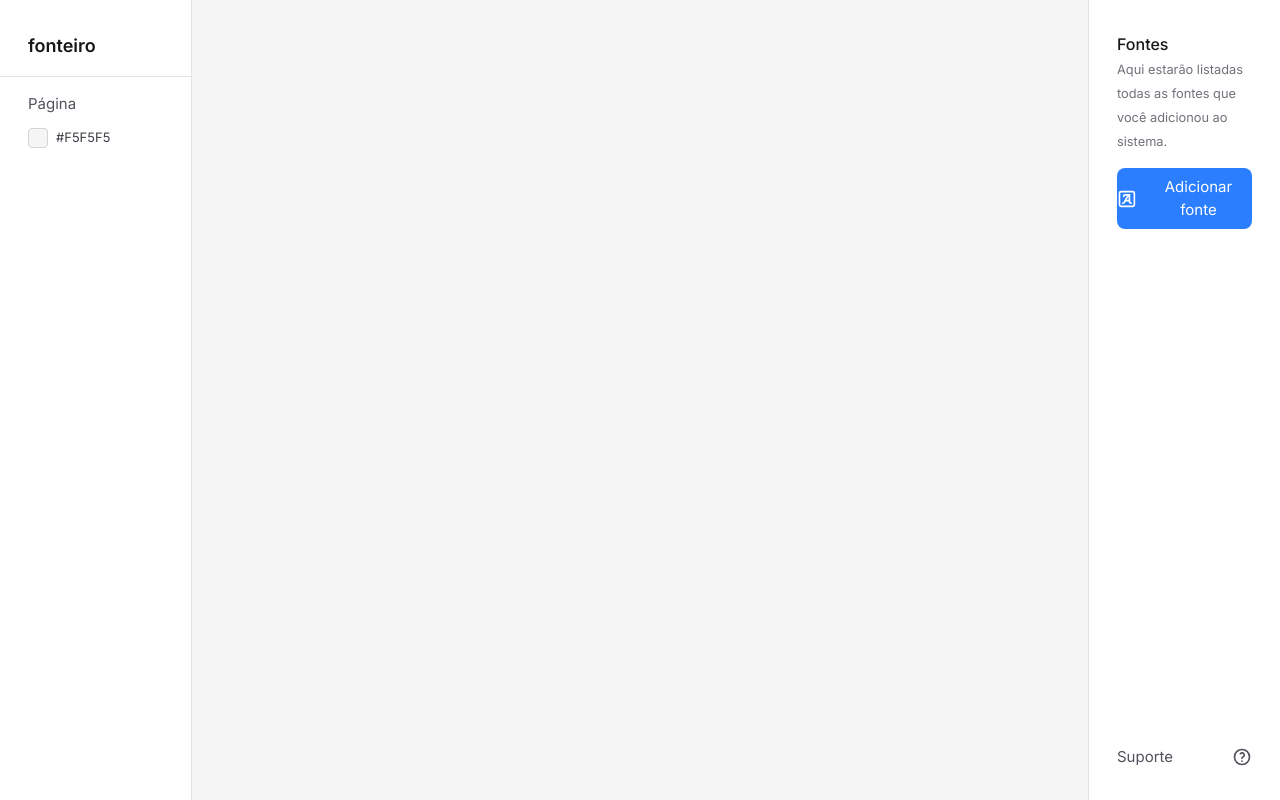
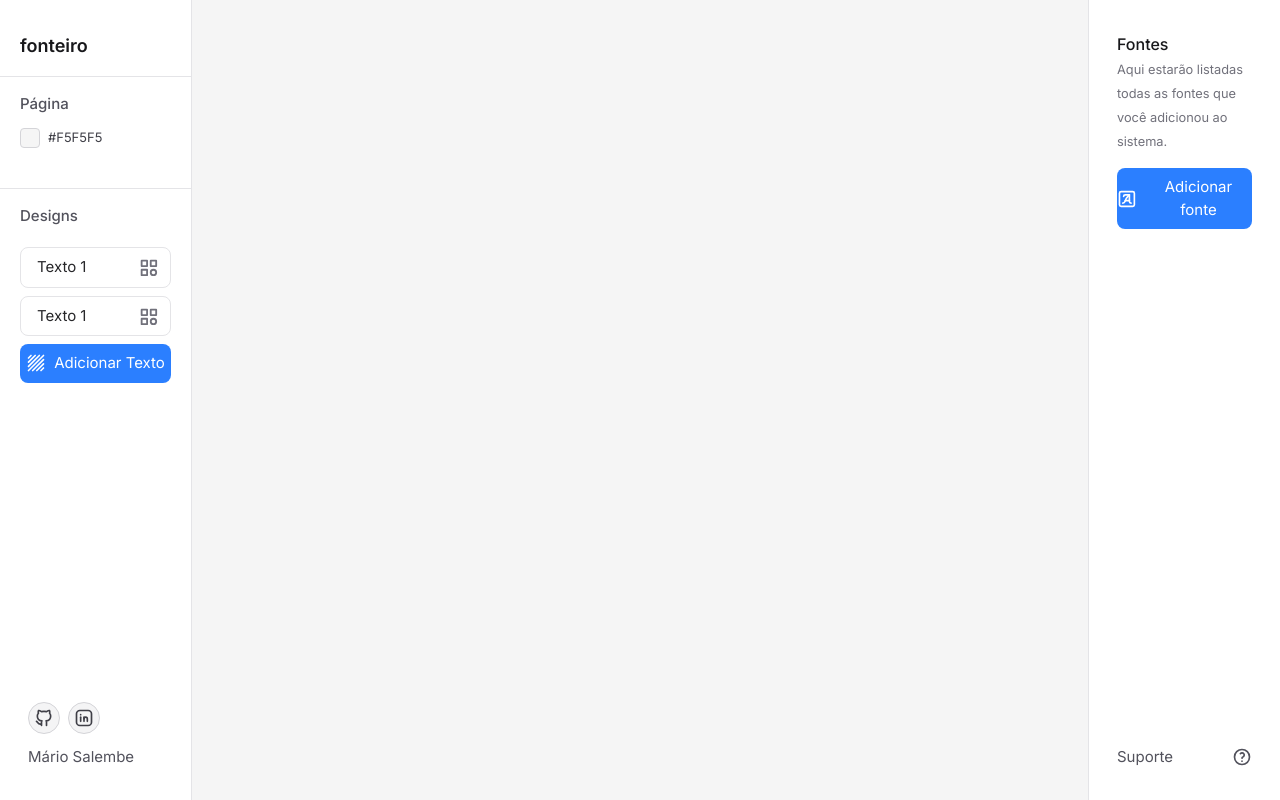
Before and after one commit to mariosalembe23/fontero, a Next.js app: page / in a window 1280 px wide. Built offline with nearby package versions, Linux system fonts and the light colour scheme.

Commit message:
Adiconado Navbar Inicial

```diff
--- /dev/null
+++ b/src/app/components/PickerModal.tsx
@@ -0,0 +1,54 @@
+"use client";
+
+import { useEffect } from "react";
+import ColorPicker from "./ColorPicket";
+
+const PickerModal: React.FC<{
+  color: string;
+  setColor: React.Dispatch<React.SetStateAction<string>>;
+  ref: React.RefObject<HTMLDivElement | null>;
+  showPicker: string;
+  setShowPicker: React.Dispatch<React.SetStateAction<string>>;
+}> = ({ color, setColor, ref, showPicker, setShowPicker }) => {
+  useEffect(() => {
+    if (showPicker === "off") {
+      setTimeout(() => {
+        setShowPicker("none");
+      }, 150);
+    }
+  }, [showPicker, setShowPicker]);
+
+  return (
+    <aside
+      ref={ref}
+      className={`
+        absolute top-6 ${showPicker === "off" && "offAnPicker"} ${
+        showPicker === "none" && "offPicker"
+      } ${showPicker === "on" && "onPicker"}  ${
+        showPicker !== "none" &&
+        showPicker !== "on" &&
+        showPicker !== "off" &&
+        "translate-y-[-200%]"
+      }  left-6 bg-white border flex-col border-zinc-200 rounded-lg  w-[15rem] flex items-center justify-center shadow-lg
+        `}
+    >
+      <ColorPicker color={color} setColor={setColor} />
+      <div className=" mx-4 flex items-center justify-between border border-zinc-300 rounded-md mb-3">
+        <div className="border-r px-2 py-1 border-zinc-300">
+          <p className="text-zinc-400">#</p>
+        </div>
+        <input
+          type="text"
+          name="color"
+          onChange={(e) => setColor(e.target.value)}
+          className="w-full px-3 outline-none text-[15px] text-zinc-800"
+          id="color"
+          value={color.length > 0 && color[0] !== "#" ? `#${color}` : color}
+        />
+      </div>
+    </aside>
+  );
+};
+
+
+export default PickerModal;
--- a/src/app/page.tsx
+++ b/src/app/page.tsx
@@ -1,53 +1,42 @@
 "use client";
 
 import Link from "next/link";
-import ColorPicker from "./components/ColorPicket";
 import React, { useEffect, useRef, useState } from "react";
+import PickerModal from "./components/PickerModal";
 
-const PickerModal: React.FC<{
-  color: string;
-  setColor: React.Dispatch<React.SetStateAction<string>>;
-  ref: React.RefObject<HTMLDivElement | null>;
-  showPicker: string;
-  setShowPicker: React.Dispatch<React.SetStateAction<string>>;
-}> = ({ color, setColor, ref, showPicker, setShowPicker }) => {
-  useEffect(() => {
-    if (showPicker === "off") {
-      setTimeout(() => {
-        setShowPicker("none");
-      }, 150);
-    }
-  }, [showPicker, setShowPicker]);
+interface ItemTextProps {
+  text: string;
+}
 
+const ItemText: React.FC<ItemTextProps> = ({ text }) => {
   return (
-    <aside
-      ref={ref}
-      className={`
-        absolute top-6 ${showPicker === "off" && "offAnPicker"} ${
-        showPicker === "none" && "offPicker"
-      } ${showPicker === "on" && "onPicker"}  ${
-        showPicker !== "none" &&
-        showPicker !== "on" &&
-        showPicker !== "off" &&
-        "translate-y-[-200%]"
-      }  left-6 bg-white border flex-col border-zinc-200 rounded-lg  w-[15rem] flex items-center justify-center shadow-lg
-        `}
-    >
-      <ColorPicker color={color} setColor={setColor} />
-      <div className=" mx-4 flex items-center justify-between border border-zinc-300 rounded-md mb-3">
-        <div className="border-r px-2 py-1 border-zinc-300">
-          <p className="text-zinc-400">#</p>
-        </div>
-        <input
-          type="text"
-          name="color"
-          onChange={(e) => setColor(e.target.value)}
-          className="w-full px-3 outline-none text-[15px] text-zinc-800"
-          id="color"
-          value={color.length > 0 && color[0] !== "#" ? `#${color}` : color}
-        />
+    <button className="w-full cursor-pointer px-3 border-zinc-200 rounded-lg border transition-all py-2 flex items-center justify-between">
+      <div className="w-full truncate ps-1 text-start">
+        <p className="truncate text-zinc-800 text-[15px]">{text}</p>
       </div>
-    </aside>
+      <div className="flex items-center justify-center">
+        <button className="text-zinc-500 cursor-pointer transition-all hover:text-blue-500">
+          <svg
+            xmlns="http://www.w3.org/2000/svg"
+            width="20"
+            height="20"
+            viewBox="0 0 22 22"
+            fill="none"
+            stroke="currentColor"
+            strokeWidth="2"
+            strokeLinecap="round"
+            strokeLinejoin="round"
+            className="icon icon-tabler icons-tabler-outline icon-tabler-category"
+          >
+            <path stroke="none" d="M0 0h24v24H0z" fill="none" />
+            <path d="M4 4h6v6h-6z" />
+            <path d="M14 4h6v6h-6z" />
+            <path d="M4 14h6v6h-6z" />
+            <path d="M17 17m-3 0a3 3 0 1 0 6 0a3 3 0 1 0 -6 0" />
+          </svg>
+        </button>
+      </div>
+    </button>
   );
 };
 
@@ -62,7 +51,8 @@ export default function Home() {
       if (
         pickerRef.current &&
         !pickerRef.current.contains(event.target as Node) &&
-        !buttonRef.current?.contains(event.target as Node)
+        !buttonRef.current?.contains(event.target as Node) &&
+        showPicker === "on"
       ) {
         setShowPicker("off");
       }
@@ -72,17 +62,17 @@ export default function Home() {
     return () => {
       document.removeEventListener("mousedown", handleClickOutside);
     };
-  }, []);
+  }, [showPicker]);
 
   return (
     <div className="grid grid-cols-[15%_70%_15%] w-full h-screen">
       <div className="border-r h-full border-zinc-200 flex items-start flex-col justify-between  py-8">
         <section className="w-full">
-          <header className="px-7">
+          <header className="px-5">
             <h2 className=" font-semibold text-lg text-zinc-900">fonteiro</h2>
           </header>
-          <section className="border-t px-7 w-full border-zinc-200 mt-4 pt-4">
-            <h2 className="text-zinc-600 text-[15px]">Página</h2>
+          <section className="border-t px-5 w-full border-zinc-200 mt-4 pt-4">
+            <h2 className="text-zinc-600 font-medium text-[15px]">Página</h2>
             <div className="mt-3">
               <button
                 ref={buttonRef}
@@ -99,7 +89,87 @@ export default function Home() {
               </button>
             </div>
           </section>
+          <section className="border-t px-5 w-full border-zinc-200 mt-10 pt-4">
+            <h2 className="text-zinc-600 font-medium text-[15px]">Designs</h2>
+            <div className="mt-5">
+              <header className="mb-2 flex flex-col gap-2">
+                <ItemText text="Texto 1" />
+                <ItemText text="Texto 1" />
+              </header>
+              <footer>
+                <button className="w-full transition-all hover:bg-blue-600 cursor-pointer bg-blue-500 py-2 gap-2 text-[15px] text-white rounded-lg flex items-center justify-center">
+                  <svg
+                    xmlns="http://www.w3.org/2000/svg"
+                    viewBox="0 0 24 24"
+                    fill="none"
+                    stroke="currentColor"
+                    strokeWidth="2"
+                    strokeLinecap="round"
+                    strokeLinejoin="round"
+                    className="icon size-5 icon-tabler icons-tabler-outline icon-tabler-texture"
+                  >
+                    <path stroke="none" d="M0 0h24v24H0z" fill="none" />
+                    <path d="M6 3l-3 3" />
+                    <path d="M21 18l-3 3" />
+                    <path d="M11 3l-8 8" />
+                    <path d="M16 3l-13 13" />
+                    <path d="M21 3l-18 18" />
+                    <path d="M21 8l-13 13" />
+                    <path d="M21 13l-8 8" />
+                  </svg>
+                  Adicionar Texto
+                </button>
+              </footer>
+            </div>
+          </section>
         </section>
+        <footer className="px-7">
+          <header className="flex items-center gap-2 ">
+            <Link
+              href={"/"}
+              className="flex text-zinc-700 border transition-all hover:text-blue-500 border-zinc-300 items-center w-8 h-8 rounded-full bg-zinc-100 justify-center"
+            >
+              <svg
+                xmlns="http://www.w3.org/2000/svg"
+                viewBox="0 0 24 24"
+                fill="none"
+                stroke="currentColor"
+                strokeWidth="2"
+                strokeLinecap="round"
+                strokeLinejoin="round"
+                className="icon size-5 icon-tabler icons-tabler-outline icon-tabler-brand-github"
+              >
+                <path stroke="none" d="M0 0h24v24H0z" fill="none" />
+                <path d="M9 19c-4.3 1.4 -4.3 -2.5 -6 -3m12 5v-3.5c0 -1 .1 -1.4 -.5 -2c2.8 -.3 5.5 -1.4 5.5 -6a4.6 4.6 0 0 0 -1.3 -3.2a4.2 4.2 0 0 0 -.1 -3.2s-1.1 -.3 -3.5 1.3a12.3 12.3 0 0 0 -6.2 0c-2.4 -1.6 -3.5 -1.3 -3.5 -1.3a4.2 4.2 0 0 0 -.1 3.2a4.6 4.6 0 0 0 -1.3 3.2c0 4.6 2.7 5.7 5.5 6c-.6 .6 -.6 1.2 -.5 2v3.5" />
+              </svg>
+            </Link>
+            <Link
+              href={"/"}
+              className="flex text-zinc-700 transition-all hover:text-blue-500 border border-zinc-300 items-center w-8 h-8 rounded-full bg-zinc-100 justify-center"
+            >
+              <svg
+                xmlns="http://www.w3.org/2000/svg"
+                viewBox="0 0 24 24"
+                fill="none"
+                stroke="currentColor"
+                strokeWidth="2"
+                strokeLinecap="round"
+                strokeLinejoin="round"
+                className="icon size-5 icon-tabler icons-tabler-outline icon-tabler-brand-linkedin"
+              >
+                <path stroke="none" d="M0 0h24v24H0z" fill="none" />
+                <path d="M8 11v5" />
+                <path d="M8 8v.01" />
+                <path d="M12 16v-5" />
+                <path d="M16 16v-3a2 2 0 1 0 -4 0" />
+                <path d="M3 7a4 4 0 0 1 4 -4h10a4 4 0 0 1 4 4v10a4 4 0 0 1 -4 4h-10a4 4 0 0 1 -4 -4z" />
+              </svg>
+            </Link>
+          </header>
+          <footer className="mt-3">
+            <p className="text-[15px] text-zinc-600">Mário Salembe</p>
+          </footer>
+        </footer>
       </div>
       <div
         style={{
```
